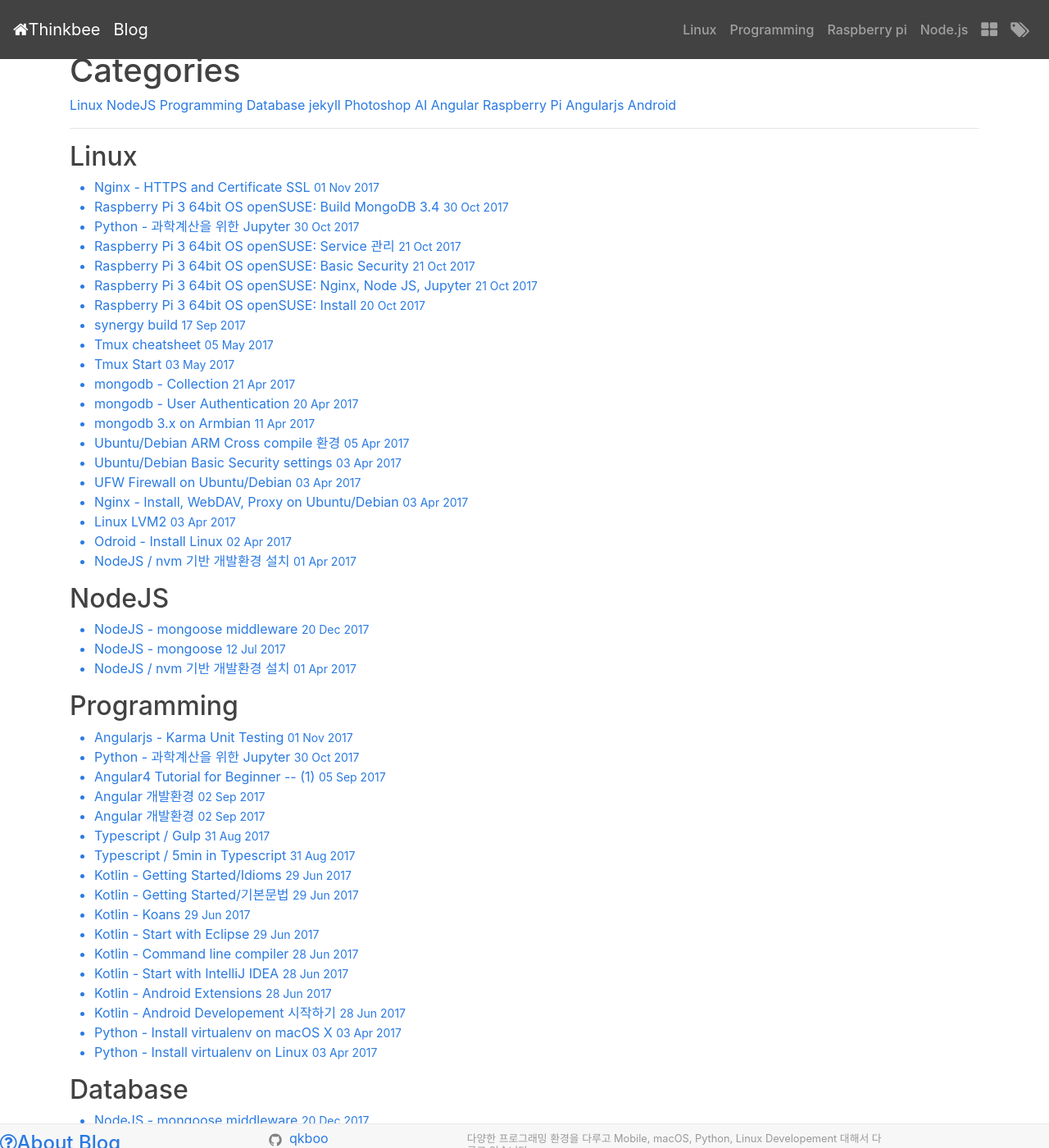
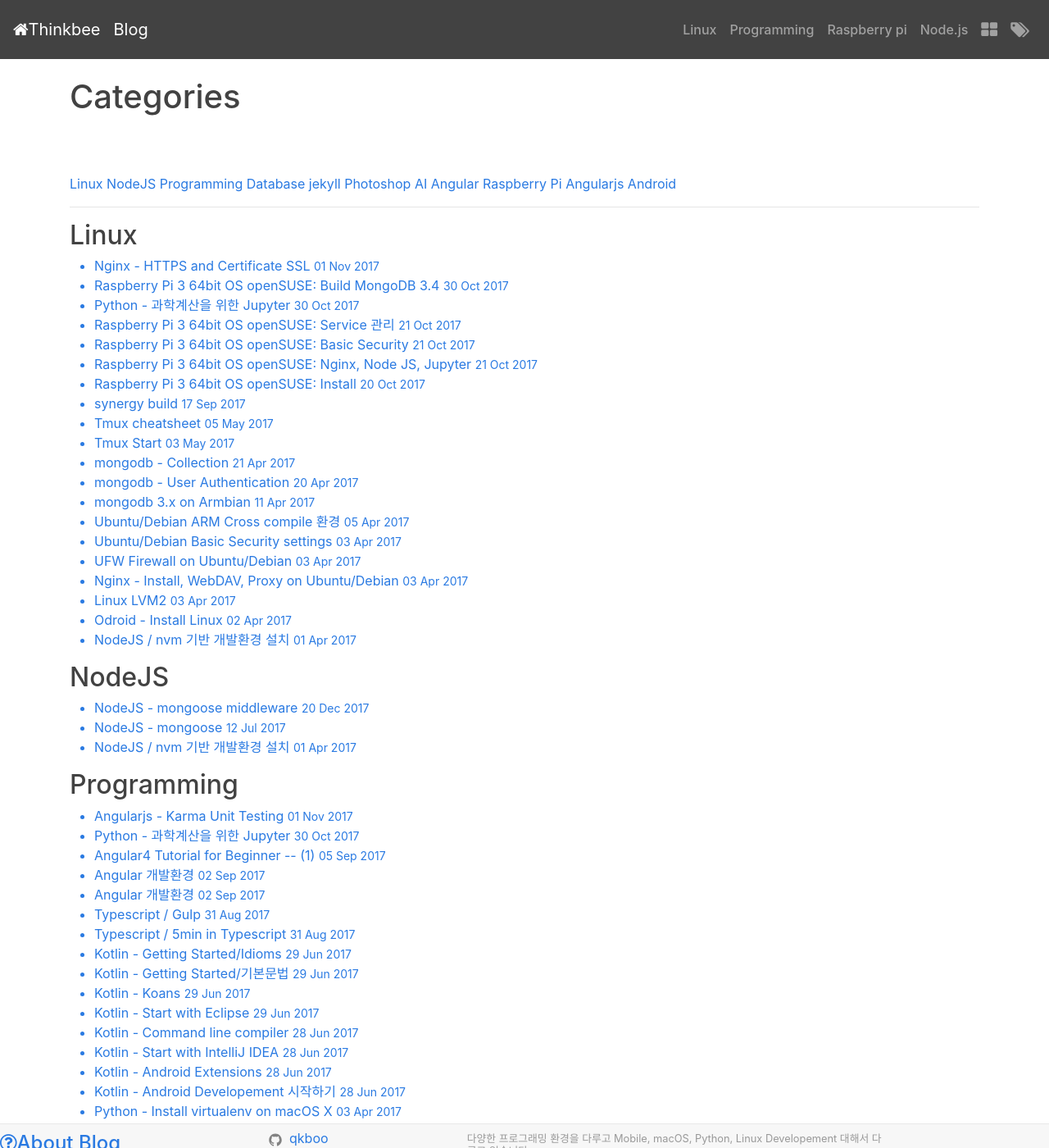
Before and after one commit to webhacking/qkboo.github.io, a Jekyll site: the page built from categories.html, in a window 1280 px wide and 1400 px high. Shown: the whole window at 82% size. Built offline with Jekyll 4.4.1, drawn with Linux system fonts in a browser that asks for light colours; nearby versions of some CDN libraries.

Commit message:
jekyll: arrange some categories padding

```diff
--- a/_layouts/page.html
+++ b/_layouts/page.html
@@ -4,15 +4,14 @@
 
 <div class="container">
 
-  <article class="blog-post">
+  <article class="page-container">
 
-    <header class="post-header">
+    <header class="page-header">
       <h1 class="post-title">{{ page.title | escape }}</h1>
     </header>
 
-    <div class="post-content">
-      {{ content }}
-    </div>
+
+    {{ content }}
 
   </article>
 
--- a/_sass/_blog.scss
+++ b/_sass/_blog.scss
@@ -23,34 +23,28 @@
 /**
  * Page content
  */
+.page-container {
+  margin-top: 6rem;
+  margin-bottom: 3rem;
+}
 .page-content {
   padding: $spacing-unit 0;
 }
-.page-heading {
+
+.page-header {
   @include relative-font-size(1.25);
 }
 
-.post-list {
-  margin-bottom: $spacing-unit;
-  margin-left:  $spacing-unit;
-  list-style: none;
 
-  > li {
-    margin-bottom: $spacing-unit;
-  }
+/**
+ * Tags for Tags, Categories
+ */
+.tags-expo {
+  padding-top: 4em;
 }
-.post-meta {
-  font-size: $small-font-size;
-  font-style: italic;
-  color: $gray;
+.tags-expo-list {
+
 }
-
-.post-link {
-  display: block;
-  @include relative-font-size(1.5);
-}
-
-
 
 /*
  * Blog posts
@@ -73,6 +67,26 @@
 .blog-post-meta {
   margin-bottom: 1.25rem;
   color: #999;
+}
+
+.post-list {
+  margin-bottom: $spacing-unit;
+  margin-left:  $spacing-unit;
+  list-style: none;
+
+  > li {
+    margin-bottom: $spacing-unit;
+  }
+}
+.post-meta {
+  font-size: $small-font-size;
+  font-style: italic;
+  color: $gray;
+}
+
+.post-link {
+  display: block;
+  @include relative-font-size(1.5);
 }
 
 .blog-post > h2, h3 {
@@ -115,8 +129,6 @@
   line-height: 0.5;
   word-wrap: break-word;
 }
-
-
 
 
 /**
```
